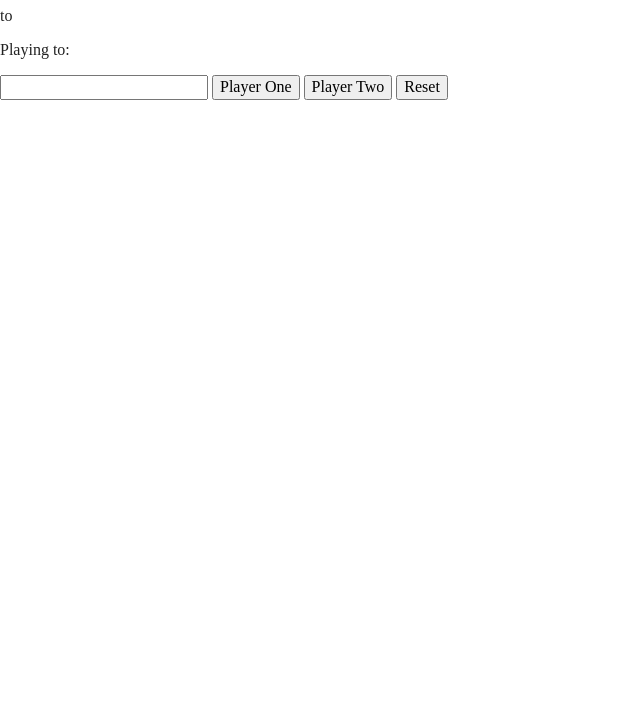
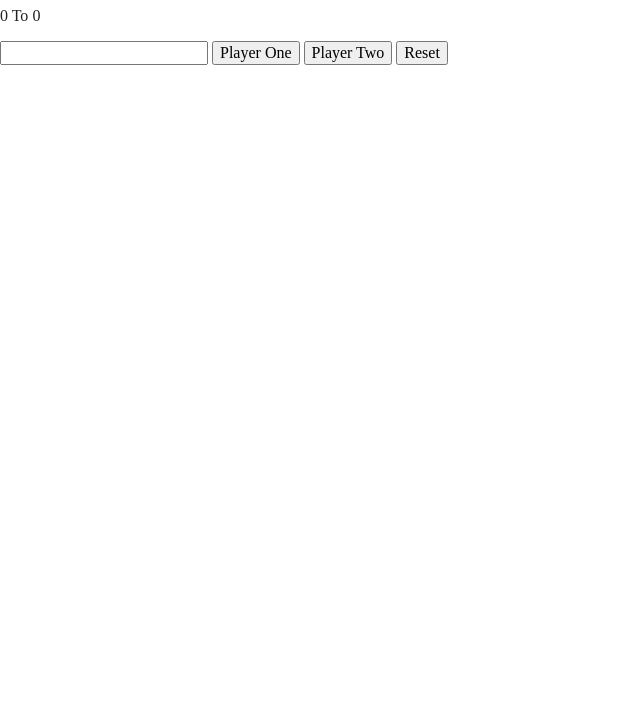
Before and after one commit to IdurarDev/brief-JS-cda, a website built with Parcel: page 3_score-keeper/index.html in a window 1280 px wide. Shown: the part 73-800 px from the top of the page, without its empty margins (0-640 px from the left). Built offline with nearby package versions, Linux system fonts and the light colour scheme.

Commit message:
modif structure in index.html

```diff
--- a/3_score-keeper/index.html
+++ b/3_score-keeper/index.html
@@ -18,6 +18,7 @@
 
   <link rel="stylesheet" href="css/normalize.css">
   <link rel="stylesheet" href="css/main.css">
+  <link rel="stylesheet" href="css/score-keeper.css">
 
   <meta name="theme-color" content="#fafafa">
 </head>
@@ -27,13 +28,13 @@
   <h1>Score Keeper</h1>
   <section class="container">
     <div class="result">
-    <span class="p1"></span>to<span class="p2"></span>
+      <span class="p1">0</span> To <span class="p2">0</span>
     </div>
-    <p class="playing">Playing to: <span class="number"></span></p>
+    <p class="playing"></p>
     <input type="number" id="nbr">
     <input type="button" class="player-one" value="Player One">
     <input type="button" class="player-two" value="Player Two">
-    <input type="button" class="reset" value="Reset">
+    <input type="reset" class="reset" value="Reset">
   </section>
 
 
```
